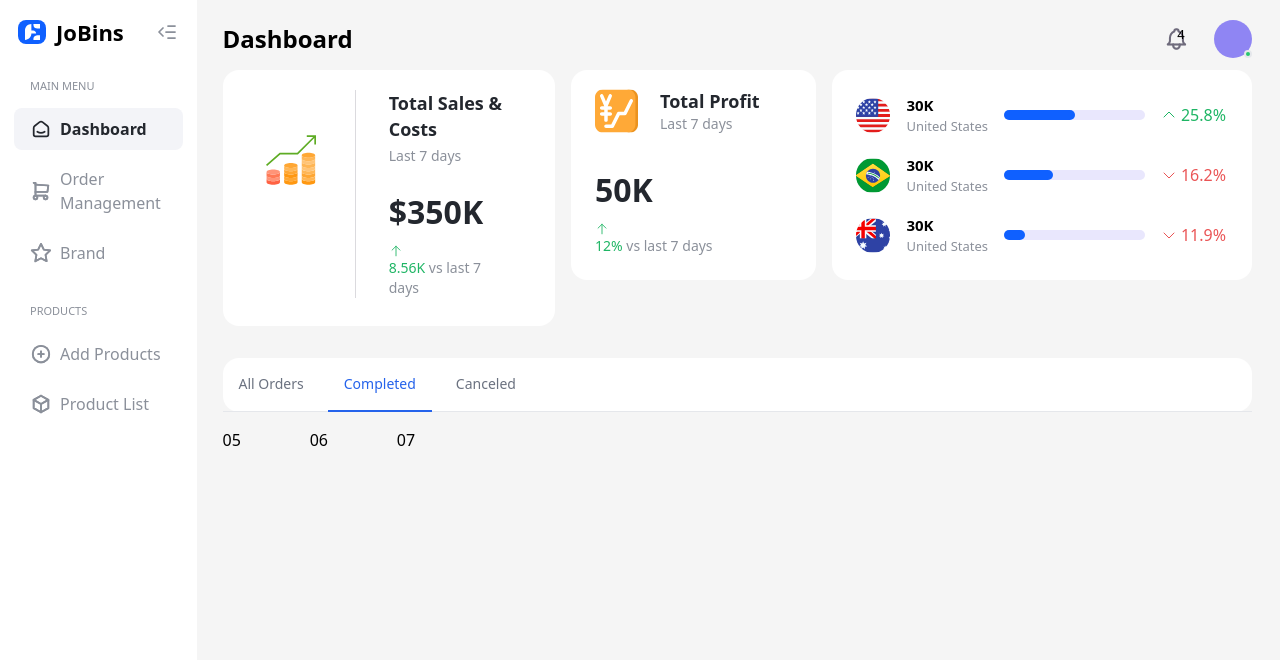
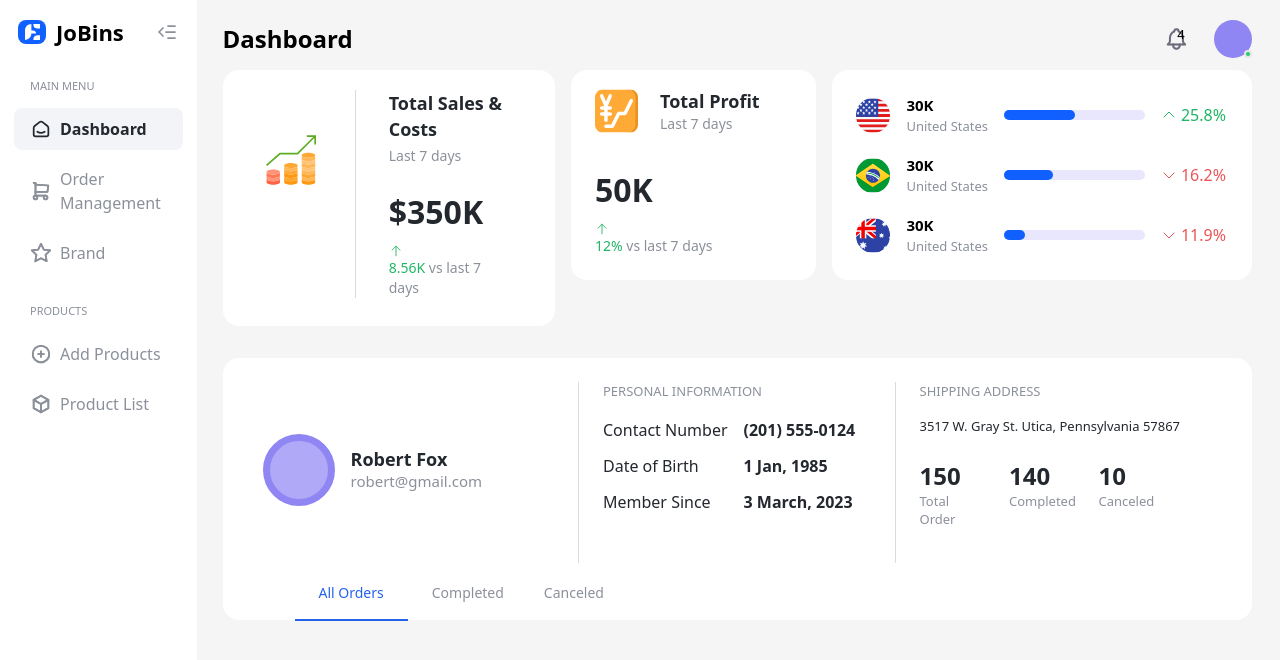
Before and after one commit to Sanjaya609/jobins-frontend-challenge, a React (Vite) app in the folder Frontend_Challenge/: page / in a window 1280 px wide. Shown: the top 660 px of the page. Built offline with nearby package versions, Linux system fonts and the light colour scheme.

Commit message:
feat: information card completed, table remaining

```diff
--- a/Frontend_Challenge/src/Components/Infomation.jsx
+++ b/Frontend_Challenge/src/Components/Infomation.jsx
@@ -2,25 +2,70 @@
 function Infomation() {
     return (
         <div className="col-span-12 mt-4">
-            <div className="bg-white rounded-2xl w-full">
+            <div className="bg-white rounded-2xl w-full grid grid-cols-12 pt-6 px-10">
+                <div className="col-span-4 flex items-center h-full border-r border-gray-64 pt-[33px] pb-[38px]">
+                    <div className="w-[72px] h-[72px] bg-purple-16 rounded-full border-[7px] border-purple-32 mr-4" />
                     <div>
-
+                        <p className="text-lg text-dark-16 font-semibold leading-22">Robert Fox</p>
+                        <p className="text-[15px] text-gray-48 font-normal leading-22">robert@gmail.com</p>
                     </div>
-                <div className="text-sm font-medium text-center text-gray-500 border-b border-gray-200 dark:text-gray-400 dark:border-gray-700">
+                </div>
+                <div className="col-span-4 px-6 flex h-full border-r border-gray-64 flex-col pb-[35px]">
+                    <div>
+                        <p className="font-medium text-[13px] text-gray-48">PERSONAL INFORMATION</p>
+                    </div>
+                    <div className="flex mt-4 text-dark-16 " >
+                        <div className="mr-4 font-normal">
+                            <p className="mb-3">Contact Number</p>
+                            <p className="mb-3"> Date of Birth</p>
+                            <p>Member Since</p>
+                        </div>
+                        <div className="font-semibold">
+                            <p className="mb-3">(201) 555-0124</p>
+                            <p className="mb-3">1 Jan, 1985</p>
+                            <p>3 March, 2023</p>
+                        </div>
+                    </div>
+                </div>
+                <div className="col-span-4 px-6 flex h-full flex-col pb-[35px]">
+                    <div>
+                        <p className="font-medium text-[13px] text-gray-48">SHIPPING ADDRESS</p>
+                    </div>
+                    <div className="mt-4">
+                        <p className="font-normal text-[13px] text-dark-16 leading-4">3517 W. Gray St. Utica, Pennsylvania 57867</p>
+                    </div>
+                    <div className="mt-[26px]  grid grid-cols-12 ">
+                        <div className="col-span-4 mr-6">
+                            <p className="text-dark-16 font-bold text-2xl">150</p>
+                            <p className="text-[13px] text-gray-48 font-medium leading-18">Total Order</p>
+                        </div>
+                        <div className="col-span-4 mr-6">
+                            <p className="text-dark-16 font-bold text-2xl">140</p>
+                            <p className="text-[13px] text-gray-48 font-medium leading-18">Completed</p>
+                        </div>
+                        <div className="col-span-4">
+                            <p className="text-dark-16 font-bold text-2xl">10</p>
+                            <p className="text-[13px] text-gray-48 font-medium leading-18">Canceled</p>
+                        </div>
+                    </div>
+                </div>
+                <div className=" col-span-12 mt-1">
+                    <div className="text-sm font-medium text-center text-gray-500 px-8">
                         <ul className="flex flex-wrap -mb-px">
                             <li className="mr-2">
-                            <a href="#" className="inline-block p-4 border-b-2 border-transparent rounded-t-lg hover:text-gray-600 hover:border-gray-300 dark:hover:text-gray-300">All Orders</a>
+                                <a href="#" className="inline-block py-4 px-6 text-blue-600 border-b-2 border-blue-600 ">All Orders</a>
                             </li>
                             <li className="mr-2">
-                            <a href="#" className="inline-block p-4 text-blue-600 border-b-2 border-blue-600 rounded-t-lg active dark:text-blue-500 dark:border-blue-500" aria-current="page">Completed</a>
+                                <a href="#" className="inline-block p-4 text-gray-48 " aria-current="page">Completed</a>
                             </li>
                             <li className="mr-2">
-                            <a href="#" className="inline-block p-4 border-b-2 border-transparent rounded-t-lg hover:text-gray-600 hover:border-gray-300 dark:hover:text-gray-300">Canceled</a>
+                                <a href="#" className="inline-block p-4 text-gray-48">Canceled</a>
                             </li>
                         </ul>
                     </div>
                 </div>
             </div>
+        </div >
     )
 }
 
--- a/Frontend_Challenge/src/Components/Main.jsx
+++ b/Frontend_Challenge/src/Components/Main.jsx
@@ -129,9 +129,6 @@ function Main() {
                     </div>
                 </div>
                 <Infomation />
-                <div className="...">05</div>
-                <div className="...">06</div>
-                <div className="col-span-2 ...">07</div>
             </div>
         </main>
     )
--- a/Frontend_Challenge/tailwind.config.js
+++ b/Frontend_Challenge/tailwind.config.js
@@ -6,6 +6,9 @@ export default {
     extend: {
       borderRadius: {
         inherit: "inherit",
+      },
+      border: {
+        '7px': "7px"
       },
       boxShadow: {
         sm: "0px 2px 2px rgba(0, 0, 0, 0.12)",
@@ -36,18 +39,26 @@ export default {
         },
         red: {
           16: "#EA5455"
+        },
+        purple: {
+          16: "#B0A9F7",
+          32: "#8F85F3"
         }
       },
       height: {
         '18px': '18px',
         '38': '38px',
+        '72px': '72px'
       },
       width: {
         '18px': '18px',
         '38': '38px',
+        '72px': '72px'
+
       },
       lineHeight: {
         '14': '14px',
+        '18': '18px',
         '22': '22px',
         '26': "26px"
       },
@@ -67,6 +78,8 @@ export default {
         '26px': '26px',
         '30px': '30px',
         '33px': '33px',
+        '35px': '35px',
+        '38px': '38px',
         '39px': '39px',
         '43px': '43px',
         '45px': '45px',
@@ -76,6 +89,7 @@ export default {
       margin: {
         '3px': "3px",
         '18px': "18px",
+        '26px': "26px",
         '30px': '30px',
         '33px': '33px'
       },
```
Lines whose indentation alone changed are shown as unchanged.
